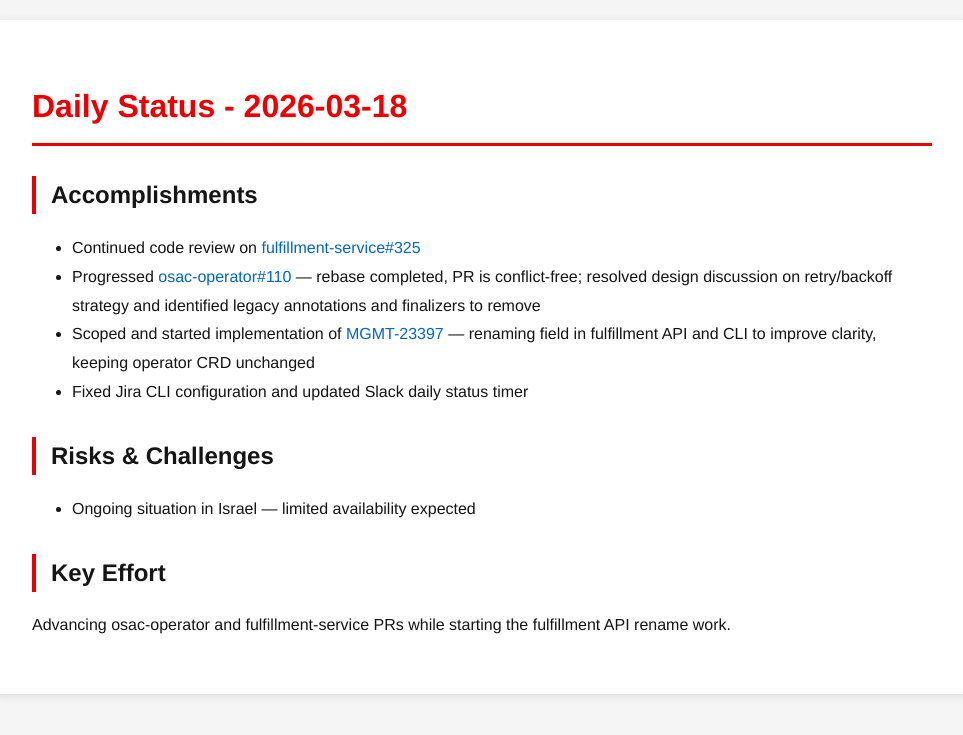
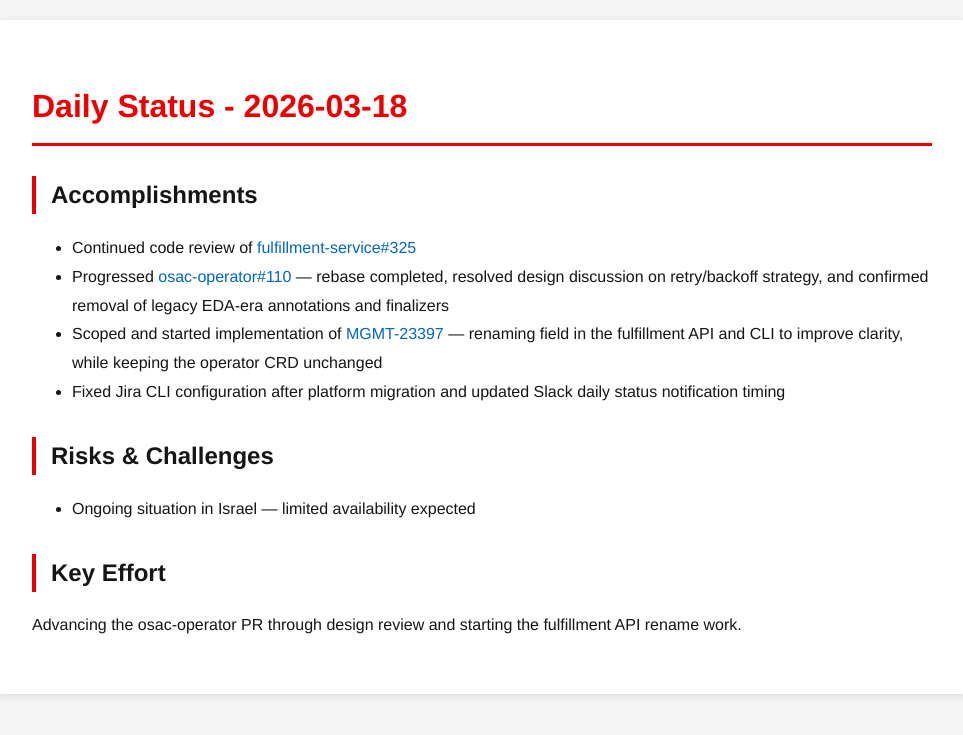
Before and after one commit to tzvatot/daily-status, a Jekyll site: the page built from 2026-03-18.md, in a window 1280 px wide. Shown: the top 735 px of the page, without its empty margins (158-1121 px from the left). Built offline with Jekyll 4.4.1, drawn with Linux system fonts in a browser that asks for light colours.

Commit message:
Daily status update - 2026-03-18

```diff
--- a/2026-03-18.md
+++ b/2026-03-18.md
@@ -7,13 +7,13 @@
 # Daily Status - 2026-03-18
 
 ## Accomplishments
-- Continued code review on [fulfillment-service#325](https://github.com/osac-project/fulfillment-service/pull/325)
-- Progressed [osac-operator#110](https://github.com/osac-project/osac-operator/pull/110) — rebase completed, PR is conflict-free; resolved design discussion on retry/backoff strategy and identified legacy annotations and finalizers to remove
-- Scoped and started implementation of [MGMT-23397](https://issues.redhat.com/browse/MGMT-23397) — renaming field in fulfillment API and CLI to improve clarity, keeping operator CRD unchanged
-- Fixed Jira CLI configuration and updated Slack daily status timer
+- Continued code review of [fulfillment-service#325](https://github.com/osac-project/fulfillment-service/pull/325)
+- Progressed [osac-operator#110](https://github.com/osac-project/osac-operator/pull/110) — rebase completed, resolved design discussion on retry/backoff strategy, and confirmed removal of legacy EDA-era annotations and finalizers
+- Scoped and started implementation of [MGMT-23397](https://issues.redhat.com/browse/MGMT-23397) — renaming field in the fulfillment API and CLI to improve clarity, while keeping the operator CRD unchanged
+- Fixed Jira CLI configuration after platform migration and updated Slack daily status notification timing
 
 ## Risks & Challenges
 - Ongoing situation in Israel — limited availability expected
 
 ## Key Effort
-Advancing osac-operator and fulfillment-service PRs while starting the fulfillment API rename work.
+Advancing the osac-operator PR through design review and starting the fulfillment API rename work.
```
